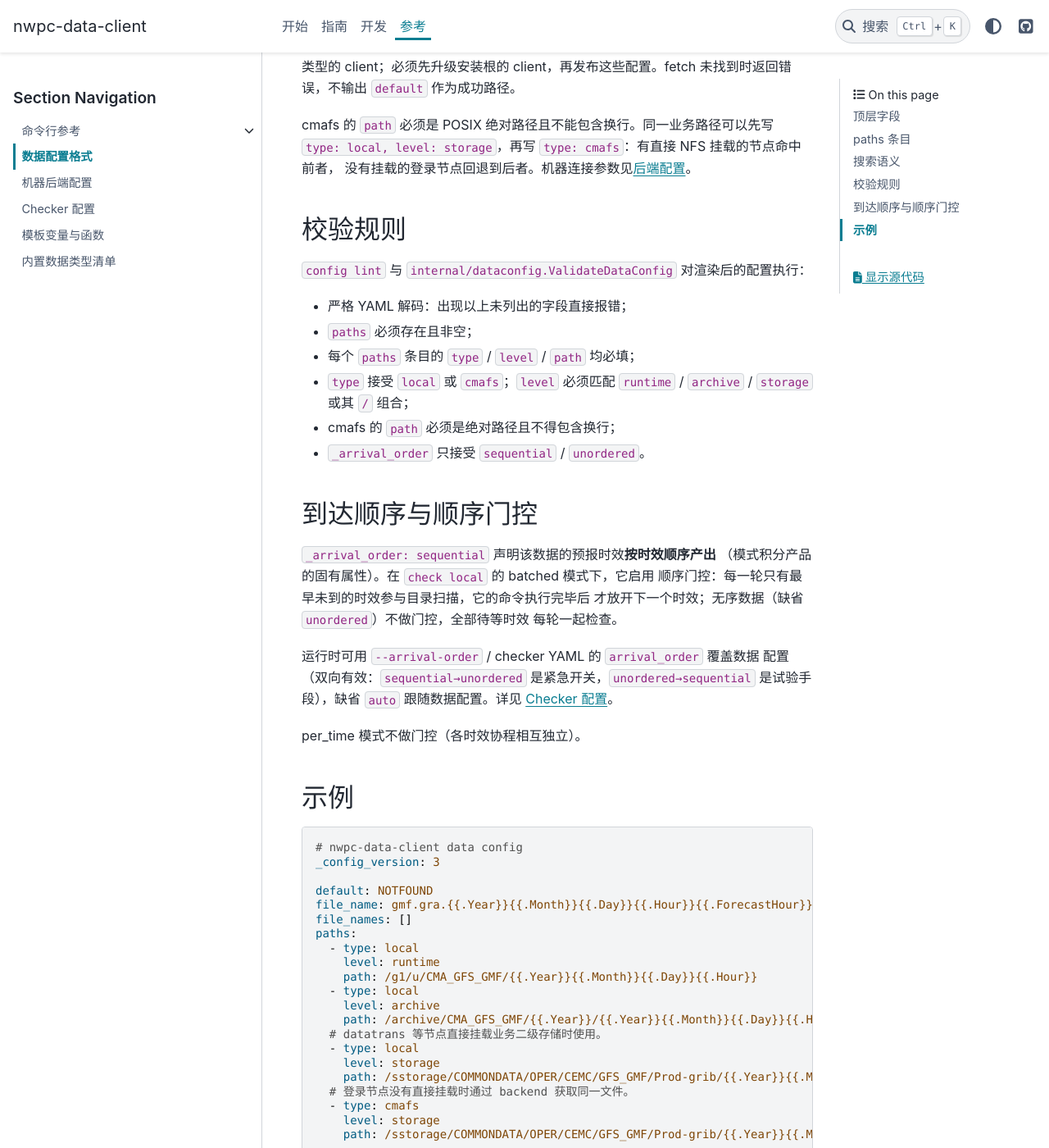
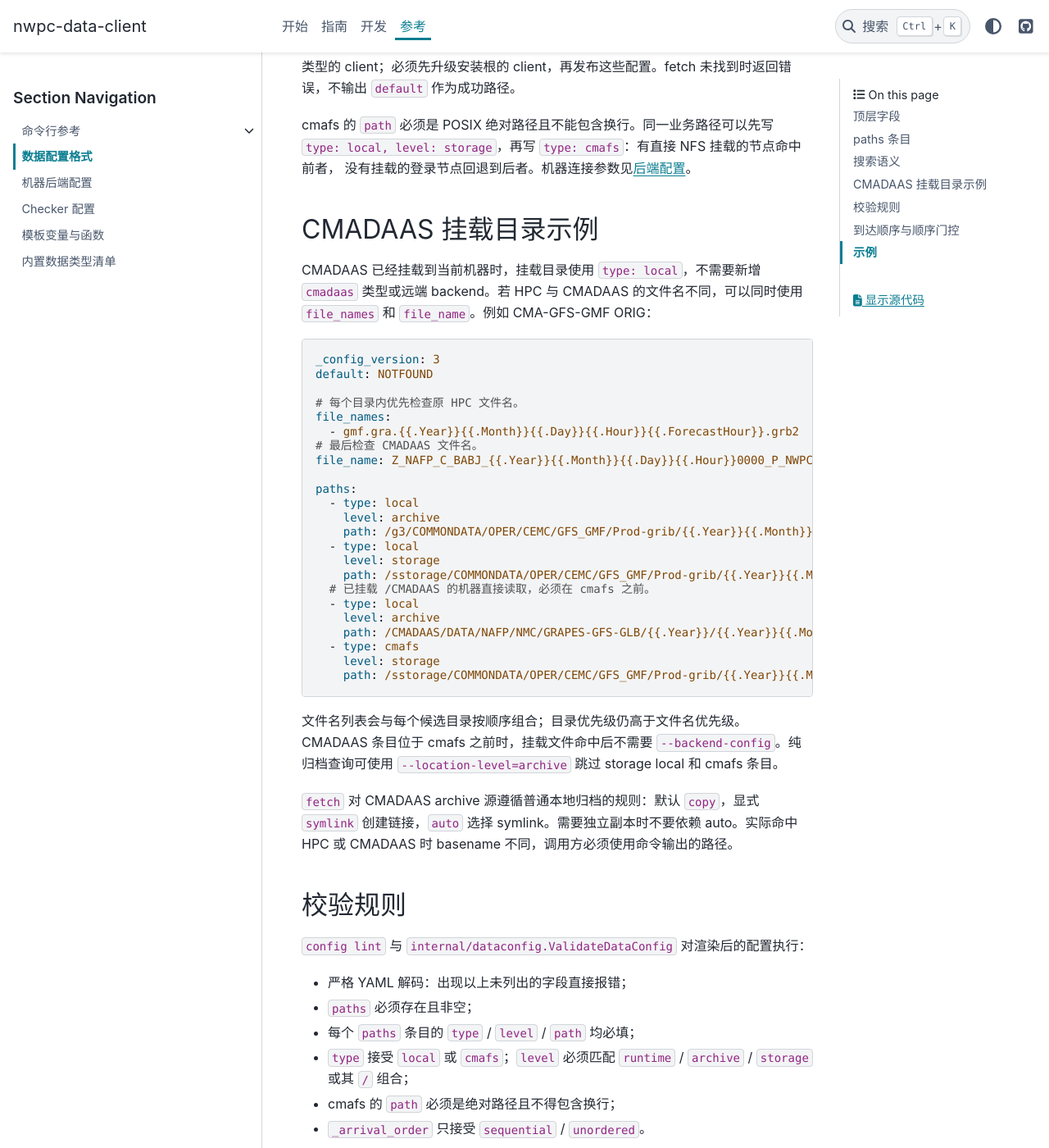
Before and after one commit to cemc-oper/nwpc-data-client, a Sphinx documentation site: the page built from docs/source/reference/data-config-format.md, in a window 1280 px wide and 1400 px high, scrolled down 1654 px. Shown: the whole window at 82% size. Built offline with Sphinx 7.4.7 and the PyData theme 0.15.4, drawn with Linux system fonts in a browser that asks for light colours.

Commit message:
:memo: Document CMADAAS mounted archive usage
- List the six supported data types and mixed-source filename precedence
- Add local lookup examples and mount requirements
- Explain fetch copy, symlink, and auto behavior for CMADAAS archives

````diff
--- a/docs/source/reference/data-config-format.md
+++ b/docs/source/reference/data-config-format.md
@@ -47,6 +47,46 @@
 cmafs 的 `path` 必须是 POSIX 绝对路径且不能包含换行。同一业务路径可以先写
 `type: local, level: storage`，再写 `type: cmafs`：有直接 NFS 挂载的节点命中前者，
 没有挂载的登录节点回退到后者。机器连接参数见[后端配置](backend-config.md)。
+
+## CMADAAS 挂载目录示例
+
+CMADAAS 已经挂载到当前机器时，挂载目录使用 `type: local`，不需要新增
+`cmadaas` 类型或远端 backend。若 HPC 与 CMADAAS 的文件名不同，可以同时使用
+`file_names` 和 `file_name`。例如 CMA-GFS-GMF ORIG：
+
+```yaml
+_config_version: 3
+default: NOTFOUND
+
+# 每个目录内优先检查原 HPC 文件名。
+file_names:
+  - gmf.gra.{{.Year}}{{.Month}}{{.Day}}{{.Hour}}{{.ForecastHour}}.grb2
+# 最后检查 CMADAAS 文件名。
+file_name: Z_NAFP_C_BABJ_{{.Year}}{{.Month}}{{.Day}}{{.Hour}}0000_P_NWPC-GRAPES-GFS-GLB-{{.ForecastHour}}00.grib2
+
+paths:
+  - type: local
+    level: archive
+    path: /g3/COMMONDATA/OPER/CEMC/GFS_GMF/Prod-grib/{{.Year}}{{.Month}}{{.Day}}{{.Hour}}/ORIG
+  - type: local
+    level: storage
+    path: /sstorage/COMMONDATA/OPER/CEMC/GFS_GMF/Prod-grib/{{.Year}}{{.Month}}{{.Day}}{{.Hour}}/ORIG
+  # 已挂载 /CMADAAS 的机器直接读取，必须在 cmafs 之前。
+  - type: local
+    level: archive
+    path: /CMADAAS/DATA/NAFP/NMC/GRAPES-GFS-GLB/{{.Year}}/{{.Year}}{{.Month}}{{.Day}}
+  - type: cmafs
+    level: storage
+    path: /sstorage/COMMONDATA/OPER/CEMC/GFS_GMF/Prod-grib/{{.Year}}{{.Month}}{{.Day}}{{.Hour}}/ORIG
+```
+
+文件名列表会与每个候选目录按顺序组合；目录优先级仍高于文件名优先级。CMADAAS
+条目位于 cmafs 之前时，挂载文件命中后不需要 `--backend-config`。纯归档查询可使用
+`--location-level=archive` 跳过 storage local 和 cmafs 条目。
+
+`fetch` 对 CMADAAS archive 源遵循普通本地归档的规则：默认 `copy`，显式
+`symlink` 创建链接，`auto` 选择 symlink。需要独立副本时不要依赖 auto。实际命中
+HPC 或 CMADAAS 时 basename 不同，调用方必须使用命令输出的路径。
 
 ## 校验规则
 
````
Also changed, not shown: docs/source/guide/data-config/data-types.md (+19 -0 lines), docs/source/guide/data-config/writing-configs.md (+4 -2 lines), docs/source/guide/fetch/index.md (+27 -0 lines), docs/source/guide/local/index.md (+26 -0 lines), docs/source/reference/embedded-data-types.md (+4 -2 lines).
